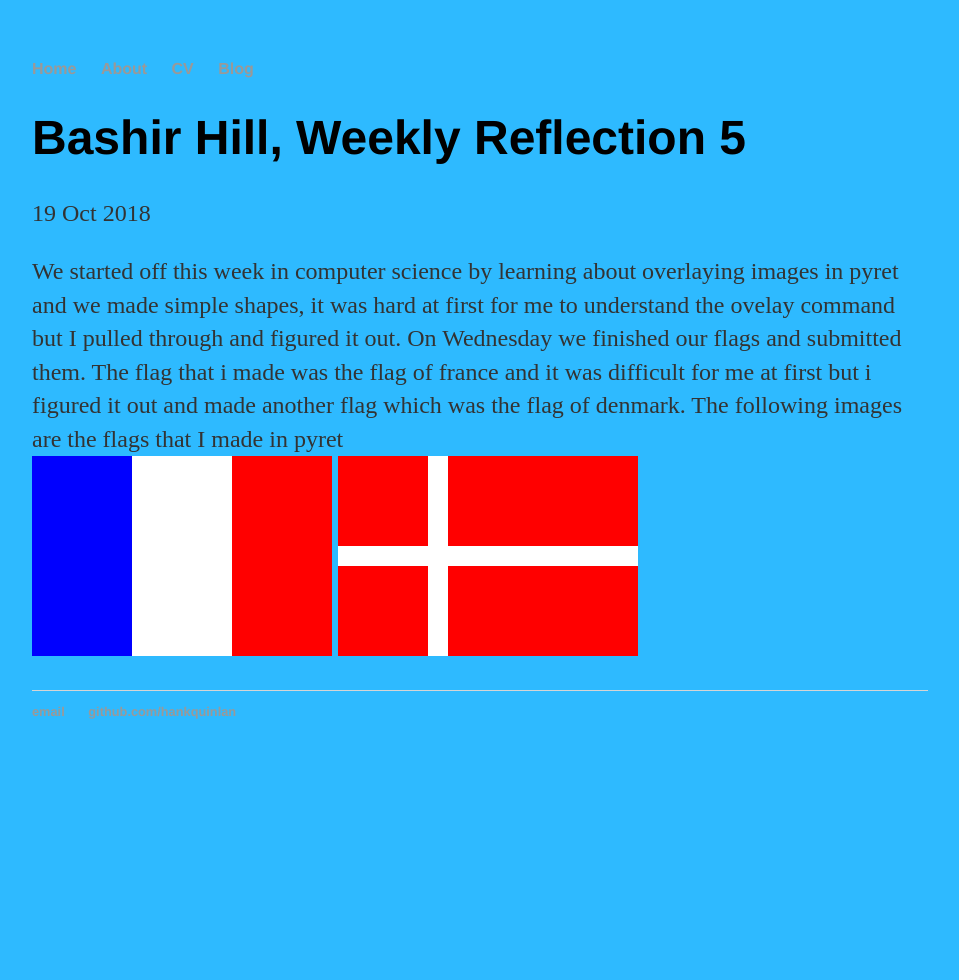
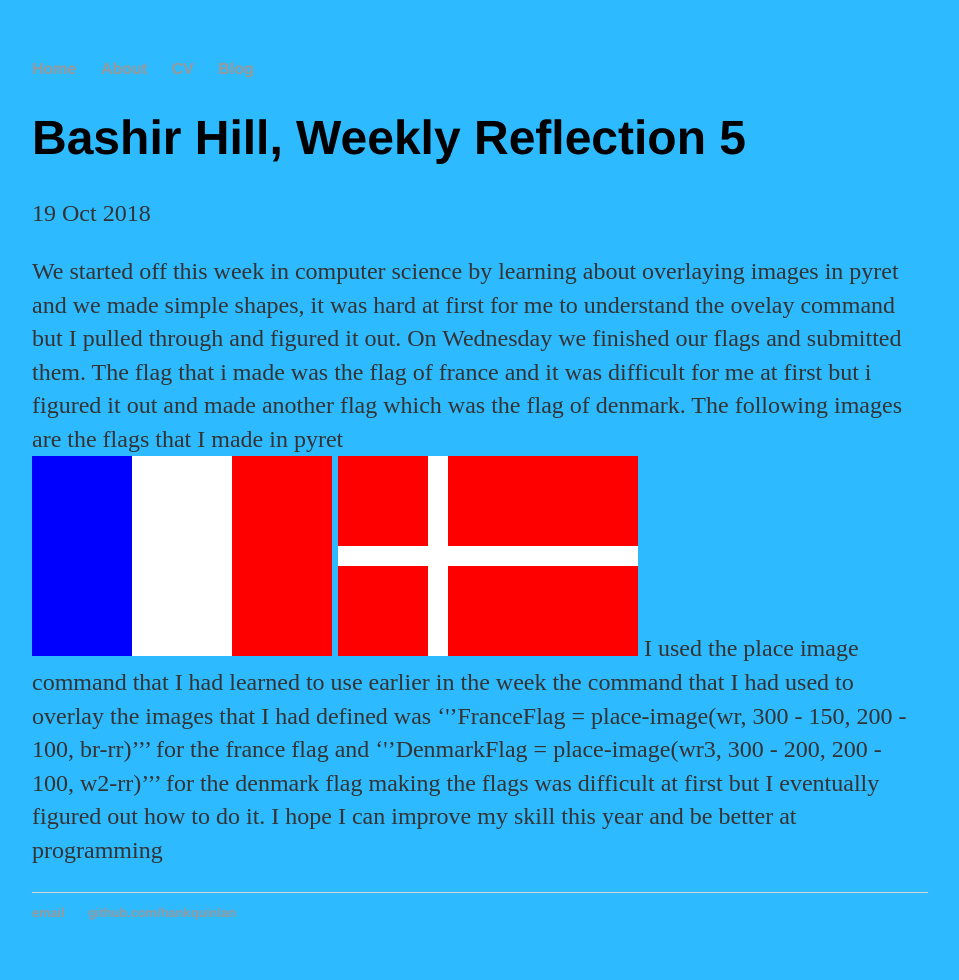
Before and after one commit to Bashirh5698/Bashirh5698.github.io, a Jekyll site: the page built from _posts/2018-10-19-Bashir-hill-Weekly-Reflection-5.md, in a window 1280 px wide. Shown: the whole page, without its empty margins (160-1119 px from the left). Built offline with Jekyll 4.4.1, drawn with Linux system fonts in a browser that asks for light colours; before the commit the page ends 900 px from its top, so only the background shows below that.

Commit message:
Update 2018-10-19-Bashir-hill-Weekly-Reflection-5.md

```diff
--- a/_posts/2018-10-19-Bashir-hill-Weekly-Reflection-5.md
+++ b/_posts/2018-10-19-Bashir-hill-Weekly-Reflection-5.md
@@ -7,3 +7,5 @@ date: 2018-10-19
 We started off this week in computer science by learning about overlaying images in pyret and we made simple shapes, it was hard at first for me to understand the ovelay command but I pulled through and figured it out. On Wednesday we finished our flags and submitted them.
 The flag that i made was the flag of france and it was difficult for me at first but i figured it out and made another flag which was the flag of denmark. The following images are the flags that I made in pyret
 ![franceflag](/images/franceflag.png)   ![Denmarkflag](/images/DenmarkFlag.png)
+I used the place image command that I had learned to use earlier in the week the command that I had used to overlay the images that I had defined was  '''FranceFlag = place-image(wr, 300 - 150, 200 - 100, br-rr)''' for the france flag and '''DenmarkFlag = place-image(wr3, 300 - 200, 200 - 100, w2-rr)''' for the denmark flag
+making the flags was difficult at first but I eventually figured out how to do it. I hope I can improve my skill this year and be better at programming
```
